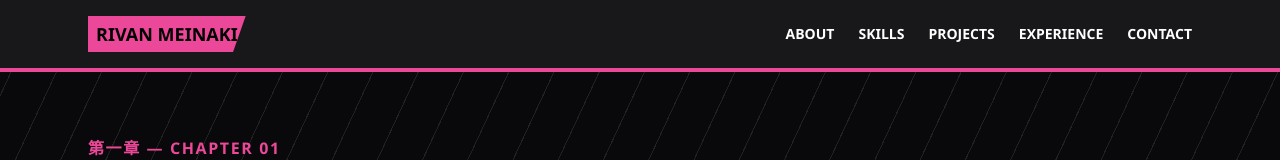
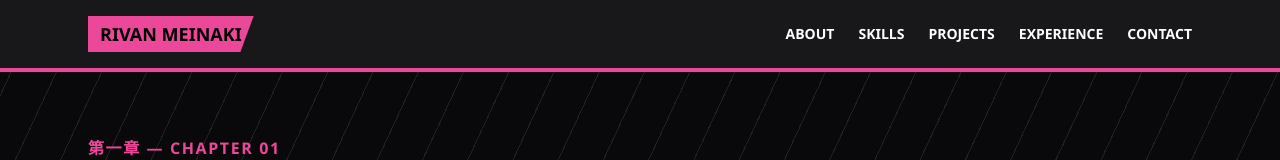
Before and after one commit to Takonakie/Portfolio, a React (Vite) app: page / in a window 1280 px wide. Shown: the top 160 px of the page. Built offline with nearby package versions, Linux system fonts and the light colour scheme.

Commit message:
chore: update portfolio content from CMS

```diff
--- a/src/App.tsx
+++ b/src/App.tsx
@@ -1,6 +1,6 @@
 import { useState } from "react";
 import { BrowserRouter, Routes, Route, useNavigate } from "react-router-dom";
-import AnimePortfolio from "./2anime-portfolio";
+import AnimePortfolio from "./anime-portfolio";
 import AdminDashboard from "./components/AdminDashboard";
 import LoginModal from "./components/LoginModal";
 import { PortfolioDataProvider } from "./hooks/usePortfolioData";
--- a/src/2anime-portfolio.tsx
+++ b/src/anime-portfolio.tsx
@@ -318,7 +318,7 @@ export default function AnimePortfolio({ onTriggerLogin }: AnimePortfolioProps)
         <div className="max-w-6xl mx-auto px-6 py-4 flex items-center justify-between">
           <div className="flex items-center gap-2 select-none cursor-pointer" onClick={handleBadgeClick}>
             <span
-              className="font-black px-2 py-1 text-lg transition-transform hover:scale-105"
+              className="font-black px-3 py-1 text-lg transition-transform hover:scale-105"
               style={{
                 backgroundColor: "var(--c-primary, #ec4899)",
                 color: "var(--c-primary-text, #000000)",
@@ -401,7 +401,7 @@ export default function AnimePortfolio({ onTriggerLogin }: AnimePortfolioProps)
         </div>
 
         {/* Avatar image container */}
-        <div className="absolute bottom-0 right-0 hidden lg:flex items-end">
+        <div className="absolute bottom-24 right-0 hidden lg:flex items-end">
           {data.profile.photoUrl ? (
             <img
               src={data.profile.photoUrl}
@@ -581,7 +581,7 @@ export default function AnimePortfolio({ onTriggerLogin }: AnimePortfolioProps)
         <SectionTitle en="Contact" jp="連絡先" />
         <Reveal>
           <div className="border-4 p-10 relative" style={{ backgroundColor: "var(--c-primary, #ec4899)", color: "var(--c-primary-text, #000000)", borderColor: "var(--c-border, #000000)", ...halftone }}>
-            <div className="absolute -top-6 right-8 bg-black text-pink-500 font-black px-4 py-2 text-2xl rotate-3 select-none">ゴゴゴゴ</div>
+            <div className="absolute -top-6 right-8 bg-black font-black px-4 py-2 text-2xl rotate-3 select-none" style={{ color: "var(--c-primary)" }}>ゴゴゴゴ</div>
             <h3 className="text-3xl sm:text-4xl font-black uppercase mb-3">{data.contact.contactHeading}</h3>
             <p className="font-bold mb-8">{data.contact.contactSubtext}</p>
             <div className="flex flex-wrap gap-4">
```
